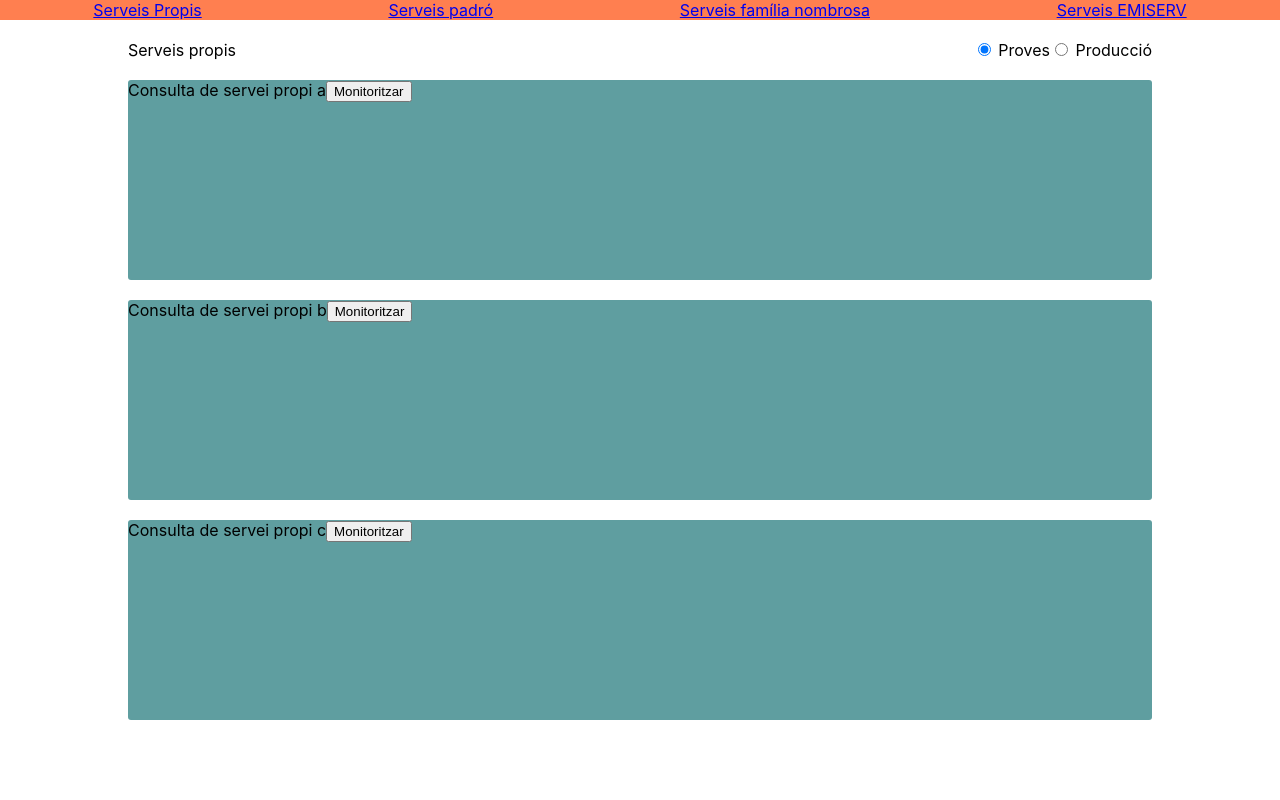
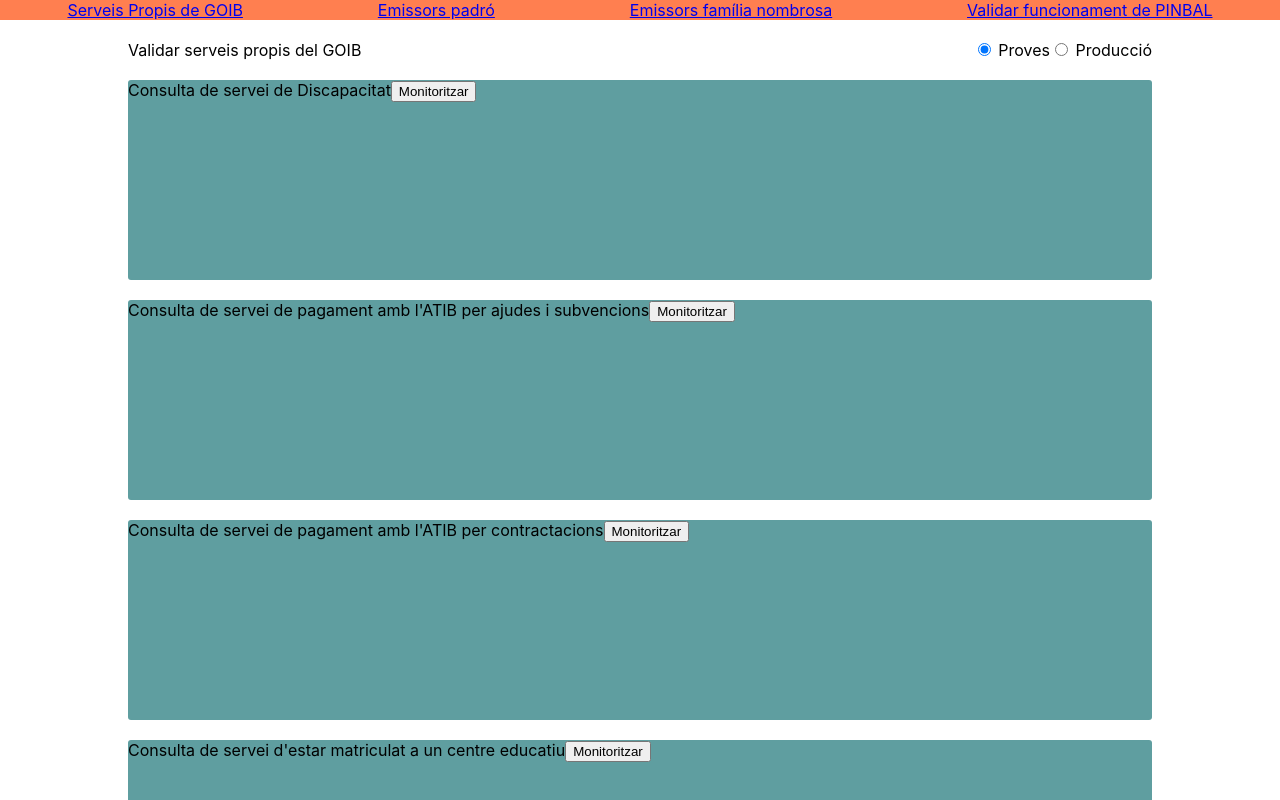
Before and after one commit to Fundacio-Bit/pinbalmonitor, a React (Create React App) app in the folder pinbalmonitor-back/codi_react/: page /serveis-propis in a window 1280 px wide. Shown: the top 800 px of the page. Built offline with nearby package versions, Linux system fonts and the light colour scheme.

Commit message:
Canviar les rutes i els títols dels serveis per als que toquen #10

```diff
--- a/pinbalmonitor-back/codi_react/src/Enrutador.js
+++ b/pinbalmonitor-back/codi_react/src/Enrutador.js
@@ -17,9 +17,9 @@
       <Routes>
       <Route path="/" element= {<Navigate  to='/serveis-propis' replace={true} />} />
       <Route path="/serveis-propis" exact element={<Layout servei={peticions.dadesServeisPropis} />} />
-      <Route path="/serveis-familia-nombrosa" exact element={<Layout servei={peticions.dadesFamiliaNombrosa}/>} />
-      <Route path="/serveis-padro" exact element={<Layout servei={peticions.dadesPadro}/>} />
-      <Route path="/serveis-emiserv" exact element={<Layout servei={peticions.dadesEMISERV}/>} />
+      <Route path="/emissors-padro" exact element={<Layout servei={peticions.dadesFamiliaNombrosa}/>} />
+      <Route path="/emissors-familia-nombrosa" exact element={<Layout servei={peticions.dadesPadro}/>} />
+      <Route path="/funcionament-pinbal" exact element={<Layout servei={peticions.dadesFuncionamentPinbal}/>} />
       </Routes>
       </Router>
 
--- a/pinbalmonitor-back/codi_react/src/components/menu/Menu.js
+++ b/pinbalmonitor-back/codi_react/src/components/menu/Menu.js
@@ -5,10 +5,10 @@
 export default function Menu() {
   return (
     <nav className="menu">
-      <NavLink to="/serveis-propis">Serveis Propis</NavLink>
-      <NavLink to="/serveis-padro">Serveis padró</NavLink>
-      <NavLink to="/serveis-familia-nombrosa">Serveis família nombrosa</NavLink>
-      <NavLink to="/serveis-emiserv">Serveis EMISERV</NavLink>
+      <NavLink to="/serveis-propis">Serveis Propis de GOIB</NavLink>
+      <NavLink to="/emissors-padro">Emissors padró</NavLink>
+      <NavLink to="/emissors-familia-nombrosa">Emissors família nombrosa</NavLink>
+      <NavLink to="/funcionament-pinbal">Validar funcionament de PINBAL</NavLink>
     </nav>
   );
 }
--- a/pinbalmonitor-back/codi_react/src/components/serveis/data/dadesServeis.js
+++ b/pinbalmonitor-back/codi_react/src/components/serveis/data/dadesServeis.js
@@ -1,35 +1,41 @@
-const dadesEMISERV = {
-  titolServei: "Serveis de l'EMISERV",
+const dadesFuncionamentPinbal = {
+  titolServei: "Validar el funcionament de PINBAL",
 
   peticions: [
-    { nom: "Consulta de servei emiserv a" },
-    { nom: "Consulta de servei emiserv b" },
-    { nom: "Consulta de servei emiserv c" },
+    { nom: "Petició a un servei intermediat de l'estat" },
+    { nom: "Petició a un servei  oferit pel Govern" },
+    { nom: "Petició a un servei  oferit per una altra administració de la CAIB"},
+    { nom: "Petició asíncrona a un servei intermediat de l'estat"},
+    { nom: "Obtenir justificant de verificació de dades"},
+
   ],
 };
 
 const dadesServeisPropis = {
-  titolServei: "Serveis propis",
+  titolServei: "Validar serveis propis del GOIB",
   peticions: [
     {
-      nom: "Consulta de servei propi a",
+      nom: "Consulta de servei de Discapacitat",
     },
 
-    { nom: "Consulta de servei propi b" },
-    { nom: "Consulta de servei propi c" },
+    { nom: "Consulta de servei de pagament amb l'ATIB per ajudes i subvencions" },
+    { nom: "Consulta de servei de pagament amb l'ATIB per contractacions" },
+    { nom: "Consulta de servei d'estar matriculat a un centre educatiu" },
+    { nom: "Obtenir un justificant de verificació de dades" },
+
+
   ],
 };
 
 const dadesFamiliaNombrosa = {
-  titolServei: "Dades família nombrosa",
+  titolServei: "Validar emissors de família nombrosa",
   peticions: [
-    { nom: "Consulta de fam nombrosa" },
-    { nom: "Consulta de fam nombrosa" },
-    { nom: "Consulta de fam nombrosa" },
+    { nom: "Consulta de família nombrosa - Mallorca" },
+    { nom: "Consulta de família nombrosa - Menorca" },
   ],
 };
 
-const dadesPadro = {
+const dadesPadro = { // Pendent -> encara no ho actualitz perquè pertany a un altre issue
   titolServei: "Serveis de padró municipal",
   peticions: [
     { nom: "Consulta de padró històric" },
@@ -37,4 +43,4 @@
   ],
 };
 
-export { dadesEMISERV, dadesServeisPropis, dadesPadro, dadesFamiliaNombrosa };
+export { dadesFuncionamentPinbal, dadesServeisPropis, dadesPadro, dadesFamiliaNombrosa };
```
